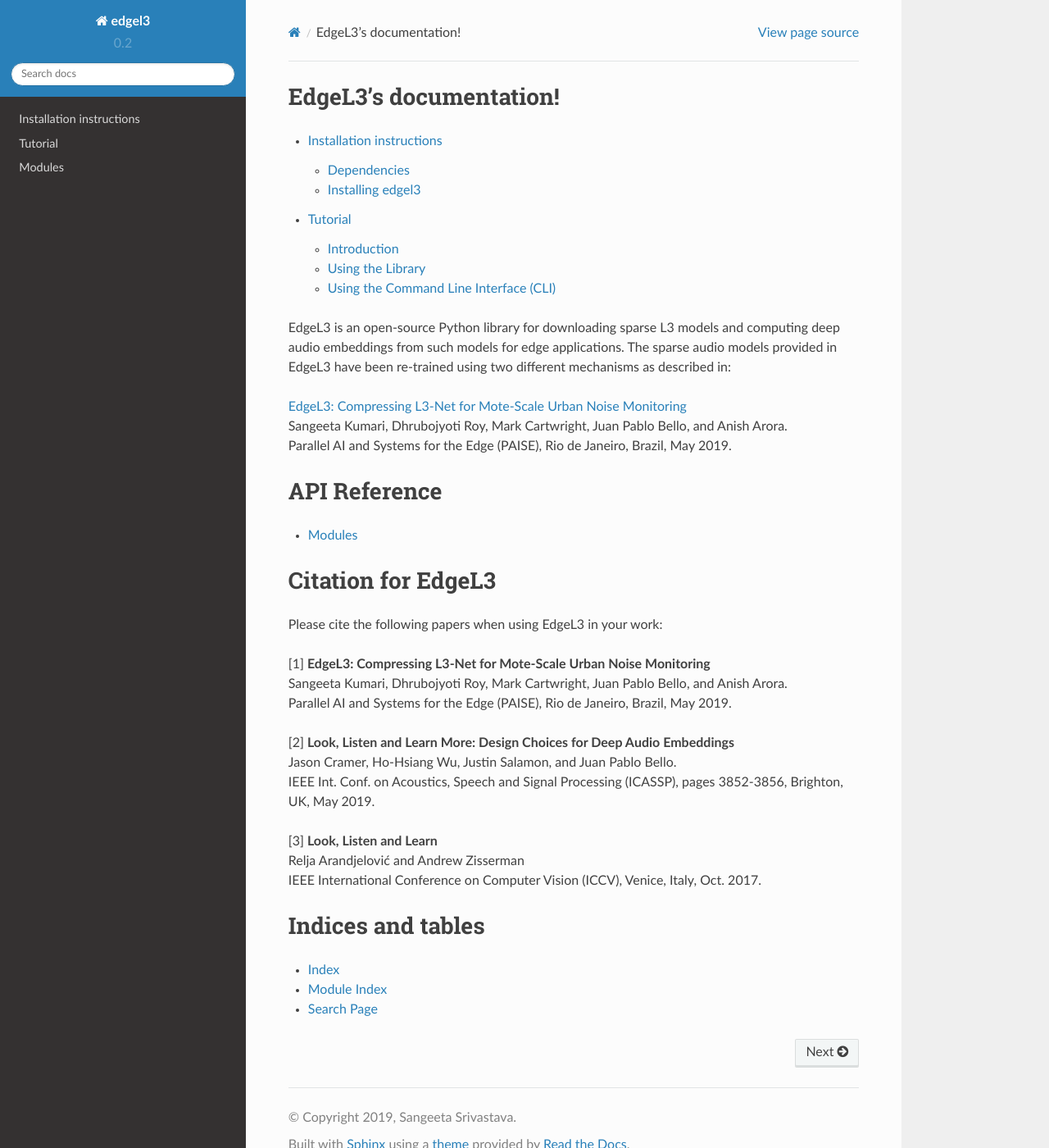
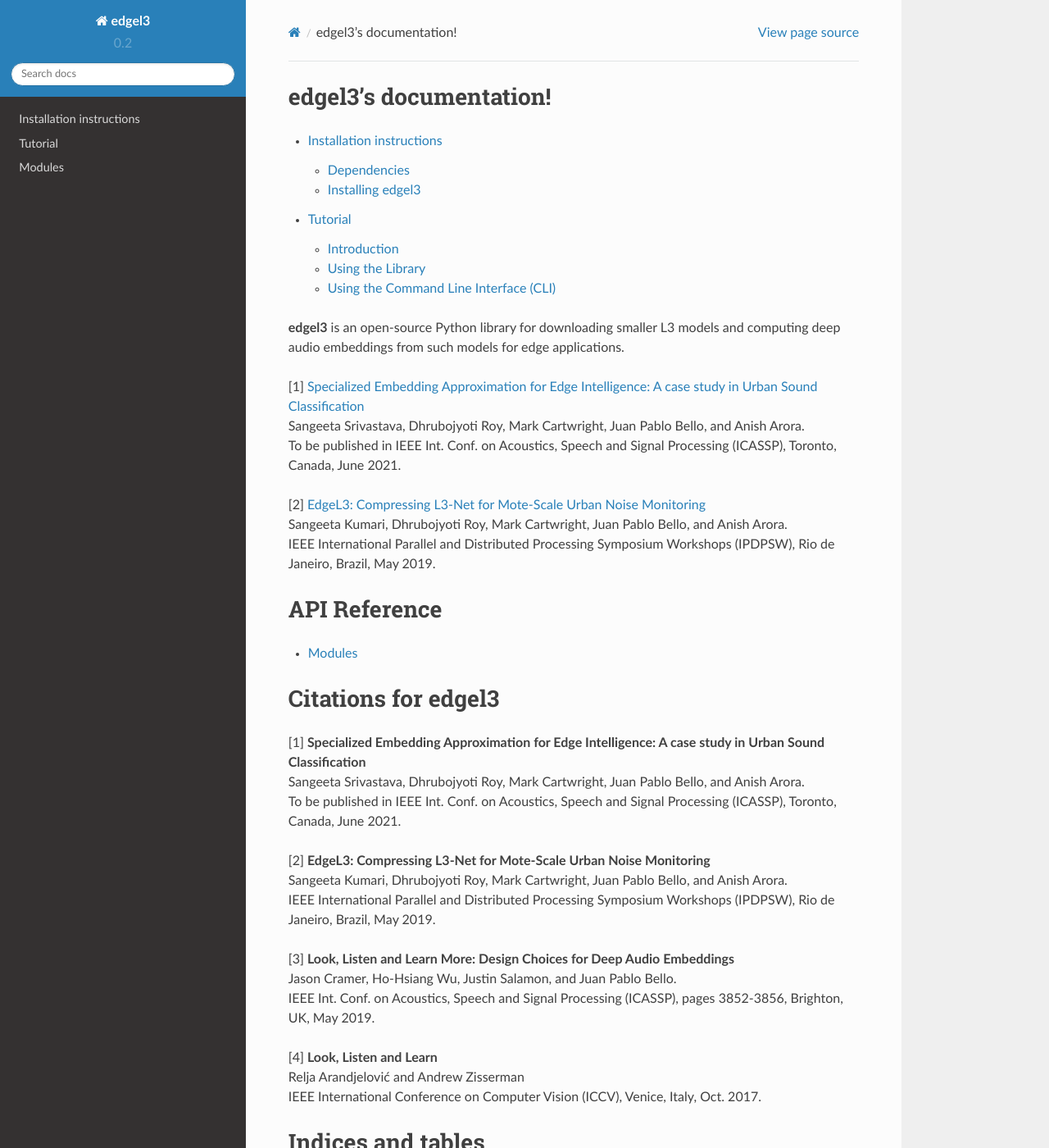
Before and after one commit to ksangeeta2429/edgel3, a Sphinx documentation site: the page built from docs/source/index.rst, in a window 1280 px wide and 1400 px high. Shown: the whole window at 82% size. Built offline with Sphinx 7.4.7 and the Read the Docs theme 2.0.0, drawn with Linux system fonts in a browser that asks for light colours.

Commit message:
Update index file

```diff
--- a/docs/source/index.rst
+++ b/docs/source/index.rst
@@ -2,7 +2,7 @@
 
    <br />
 
-EdgeL3's documentation!
+edgel3's documentation!
 =======================
 
 .. toctree::
@@ -11,13 +11,18 @@
    installation
    tutorial
 
-EdgeL3 is an open-source Python library for downloading sparse L3 models and computing deep audio embeddings from such models for edge
-applications. The sparse audio models provided in EdgeL3 have been re-trained using two different mechanisms as described in:
+**edgel3** is an open-source Python library for downloading smaller L3 models and computing deep audio embeddings from such models for edge
+applications.
 
-`EdgeL3: Compressing L3-Net for Mote-Scale Urban Noise Monitoring <https://github.com/ksangeeta2429/Publications/raw/master/EdgeL3_Compressing_L3_Net_for_Mote_Scale.pdf>`_
+[1] `Specialized Embedding Approximation for Edge Intelligence: A case study in Urban Sound Classification <https://github.com/ksangeeta2429/Publications/raw/master/SEA.pdf>`_
+|br|
+Sangeeta Srivastava, Dhrubojyoti Roy, Mark Cartwright, Juan Pablo Bello, and Anish Arora. |br|
+To be published in IEEE Int. Conf. on Acoustics, Speech and Signal Processing (ICASSP), Toronto, Canada, June 2021.
+
+[2] `EdgeL3: Compressing L3-Net for Mote-Scale Urban Noise Monitoring <https://github.com/ksangeeta2429/Publications/raw/master/EdgeL3_Compressing_L3_Net_for_Mote_Scale.pdf>`_
 |br|
 Sangeeta Kumari, Dhrubojyoti Roy, Mark Cartwright, Juan Pablo Bello, and Anish Arora. |br|
-Parallel AI and Systems for the Edge (PAISE), Rio de Janeiro, Brazil, May 2019.
+IEEE International Parallel and Distributed Processing Symposium Workshops (IPDPSW), Rio de Janeiro, Brazil, May 2019.
 
 API Reference
 =============
@@ -27,20 +32,22 @@
    edgel3
 
 
-Citation for EdgeL3
-===================
+Citations for edgel3
+====================
 
-Please cite the following papers when using EdgeL3 in your work:
+[1] **Specialized Embedding Approximation for Edge Intelligence: A case study in Urban Sound Classification** |br|
+Sangeeta Srivastava, Dhrubojyoti Roy, Mark Cartwright, Juan Pablo Bello, and Anish Arora. |br|
+To be published in IEEE Int. Conf. on Acoustics, Speech and Signal Processing (ICASSP), Toronto, Canada, June 2021.
 
-[1] **EdgeL3: Compressing L3-Net for Mote-Scale Urban Noise Monitoring** |br|
+[2] **EdgeL3: Compressing L3-Net for Mote-Scale Urban Noise Monitoring** |br|
 Sangeeta Kumari, Dhrubojyoti Roy, Mark Cartwright, Juan Pablo Bello, and Anish Arora. |br|
-Parallel AI and Systems for the Edge (PAISE), Rio de Janeiro, Brazil, May 2019.
+IEEE International Parallel and Distributed Processing Symposium Workshops (IPDPSW), Rio de Janeiro, Brazil, May 2019.
 
-[2] **Look, Listen and Learn More: Design Choices for Deep Audio Embeddings** |br|
+[3] **Look, Listen and Learn More: Design Choices for Deep Audio Embeddings** |br|
 Jason Cramer, Ho-Hsiang Wu, Justin Salamon, and Juan Pablo Bello. |br|
 IEEE Int. Conf. on Acoustics, Speech and Signal Processing (ICASSP), pages 3852-3856, Brighton, UK, May 2019. |br|
 
-[3] **Look, Listen and Learn** |br|
+[4] **Look, Listen and Learn** |br|
 Relja Arandjelović and Andrew Zisserman |br|
 IEEE International Conference on Computer Vision (ICCV), Venice, Italy, Oct. 2017. |br|
 
```
